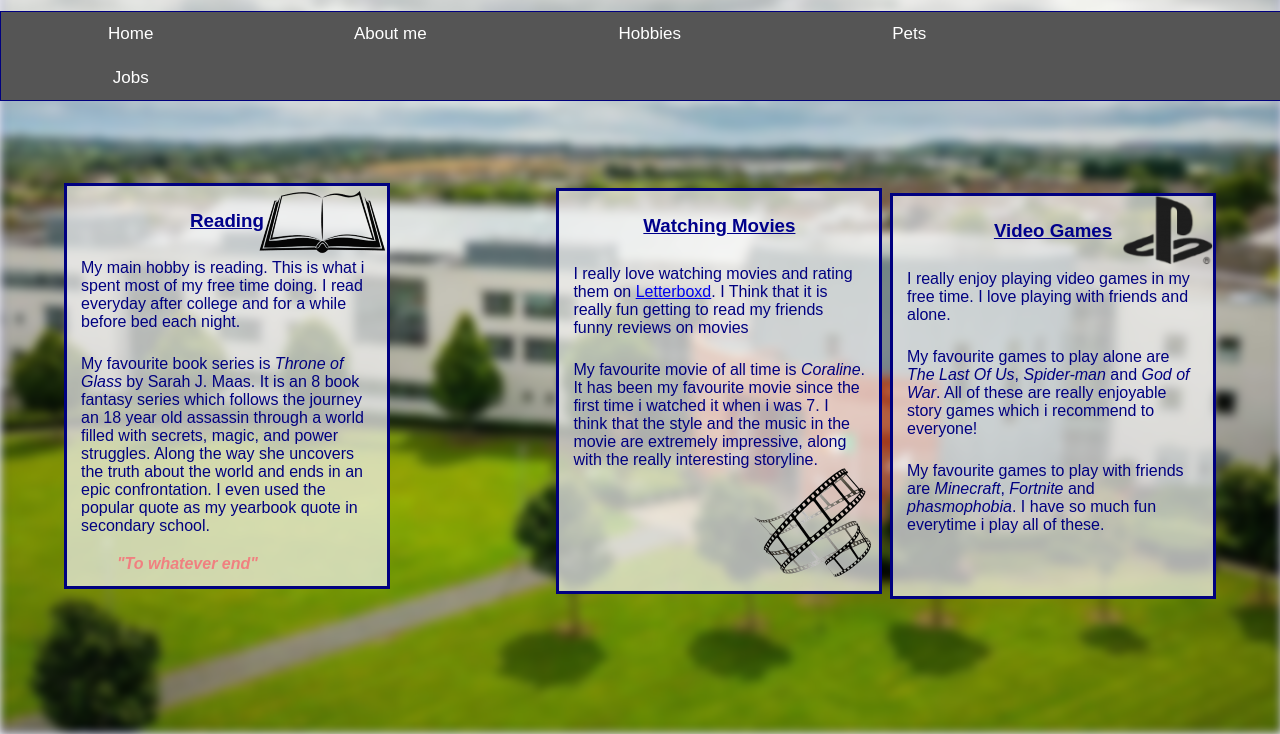
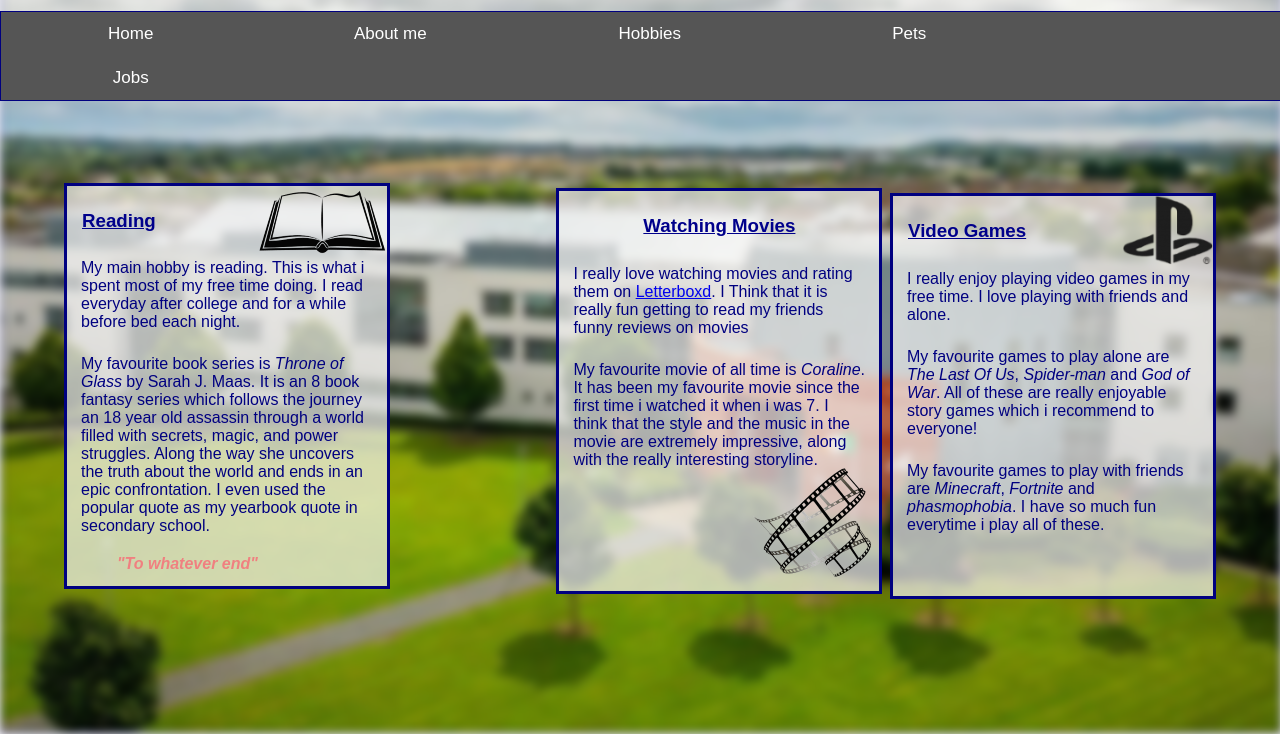
Before and after one commit to Hollyh27/Personal-Website, a plain HTML site: page hobbies.html in a window 1280 px wide. Shown: the part 89-823 px from the top of the page. Drawn offline with Linux system fonts and the light colour scheme.

Commit message:
Add files via upload

```diff
--- a/css/mystyle.css
+++ b/css/mystyle.css
@@ -287,3 +287,11 @@
 ol{
     color:darkmagenta;
 }
+
+#movietitle{
+text-align:left;
+}
+
+#gamestitle{
+    text-align:left;
+}
--- a/hobbies.html
+++ b/hobbies.html
@@ -74,7 +74,7 @@
         <main>
             <section>
             <div id = "book">
-                <h3><u>Reading</u></h3>
+                <h3 id="movietitle"><u>Reading</u></h3>
            <p>My main hobby is reading. This is what i spent most of my free time doing. I read everyday after college and for a while before bed each night. </p>
             <p>My favourite book series is <i>Throne of Glass</i> by Sarah J. Maas. It is an 8 book fantasy series which follows the journey an 18 year old assassin through a world filled with secrets, magic, and power struggles. Along the way she uncovers the truth about the world and ends in an epic confrontation. I even used the popular quote as my yearbook quote in secondary school.</p>
                 <blockquote><i><b>"To whatever end"</b></i></blockquote>
@@ -95,7 +95,7 @@
 
             <section>
              <div id = "ps5">
-                <h3><u>Video Games</u></h3>
+                <h3 id="gamestitle"><u>Video Games</u></h3>
             <p>I really enjoy playing video games in my free time. I love playing with friends and alone.</p>
             <p>My favourite games to play alone are <i>The Last Of Us</i>, <i>Spider-man</i> and <i>God of War</i>. All of these are really enjoyable story games which i recommend to everyone!</p>
             <p>My favourite games to play with friends are <i>Minecraft</i>, <i>Fortnite</i> and <i>phasmophobia</i>. I have so much fun everytime i play all of these.</p>
```
